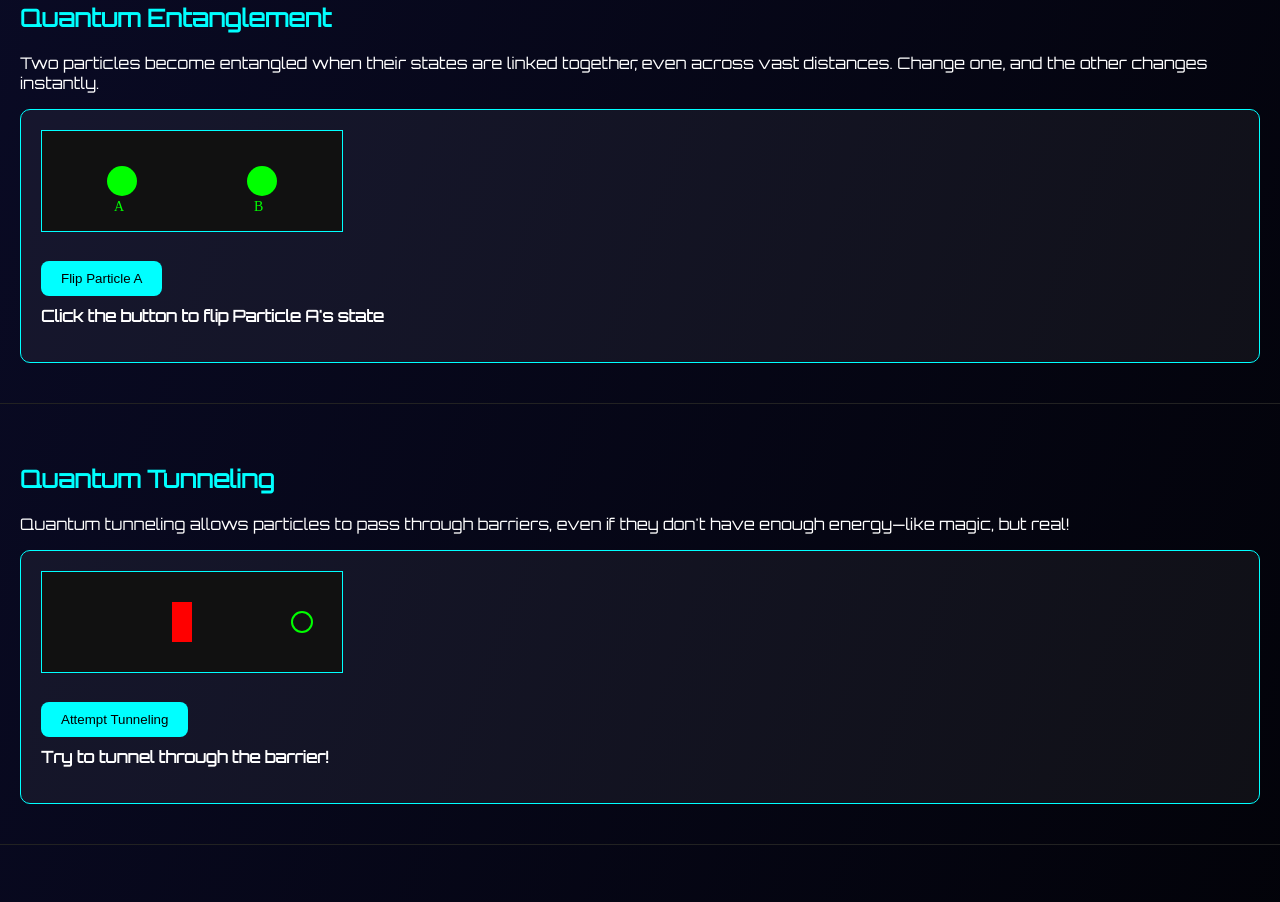
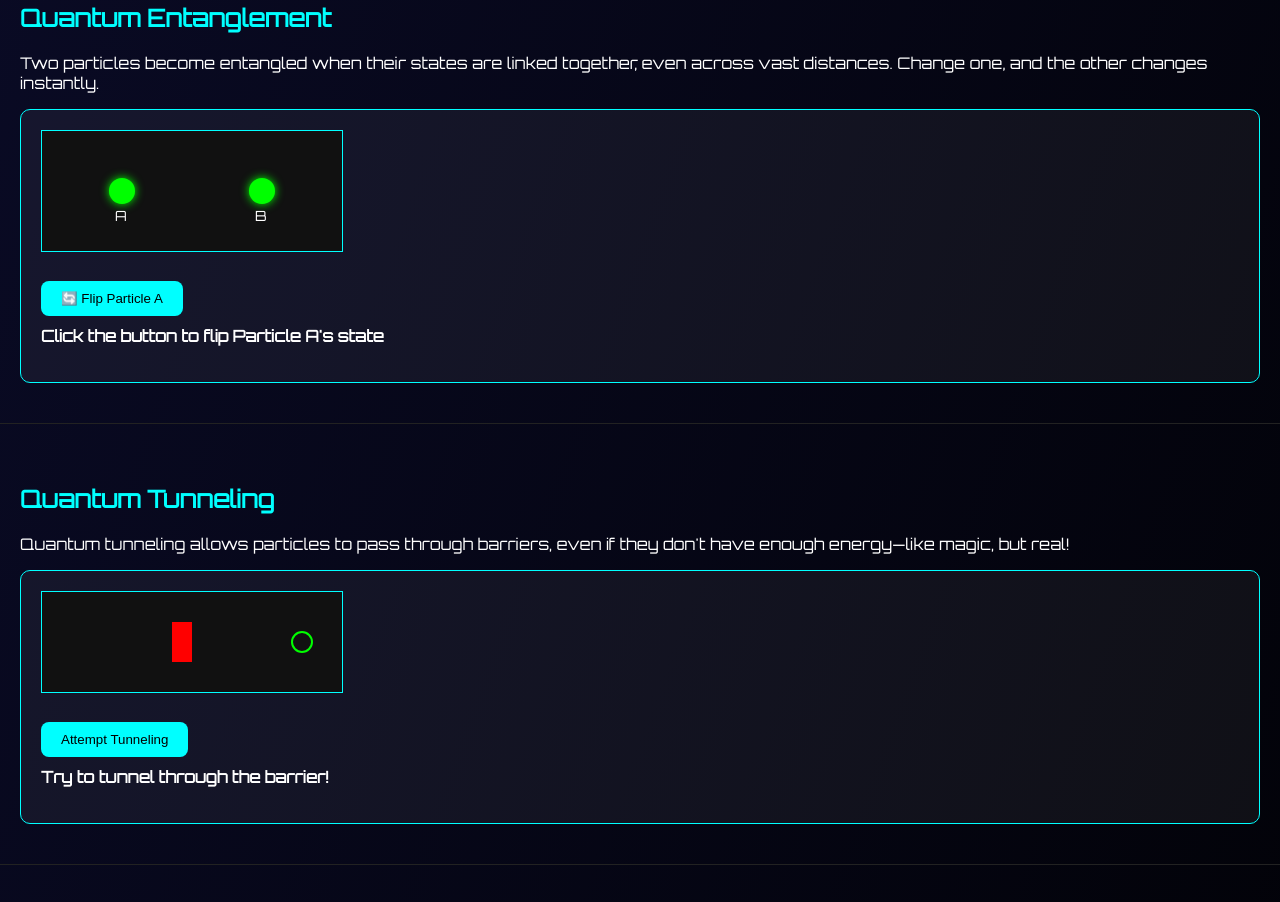
Before and after one commit to Salwa-xi/Test, a plain HTML site: page index.html in a window 1280 px wide. Shown: the part 1036-1938 px from the top of the page. Drawn offline with Linux system fonts and the light colour scheme.

Commit message:
Update index.html

```diff
--- a/index.html
+++ b/index.html
@@ -223,7 +223,7 @@
       } else {
         setTimeout(() => {
           document.getElementById("quizContainer").innerHTML =
-            `<h3>🎉 Quiz Complete!</h3><p>Your Score: ${score} / ${questions.length}</p>`;
+            `<h3>Quiz Complete!</h3><p>Your Score: ${score} / ${questions.length}</p>`;
         }, 1200);
       }
     }
@@ -285,13 +285,14 @@
   </script>
 
 
+
 <section class="section">
-    <h2> Quantum Entanglement</h2>
+  <h2>Quantum Entanglement</h2>
   <p>Two particles become entangled when their states are linked together, even across vast distances. Change one, and the other changes instantly.</p>
   <div class="simulation-box">
-      <canvas id="entanglementCanvas" width="300" height="100" style="background:#111; border:1px solid #0ff;"></canvas>
+    <canvas id="entanglementCanvas" width="300" height="120" style="background:#111; border:1px solid #0ff;"></canvas>
     <div style="margin-top:15px;">
-        <button onclick="changeEntangledState()">Flip Particle A</button>
+      <button onclick="changeEntangledState()">🔄 Flip Particle A</button>
     </div>
     <p id="entanglementResult" style="margin-top:10px; font-weight:bold;">Click the button to flip Particle A's state</p>
   </div>
@@ -301,34 +302,64 @@
   const entCanvas = document.getElementById('entanglementCanvas');
   const entCtx = entCanvas.getContext('2d');
   let entangledState = true;
+  let flipEffect = false;
+  let pulse = 0;
 
   function drawEntangledParticles() {
     entCtx.clearRect(0, 0, entCanvas.width, entCanvas.height);
+
+    const centerY = entCanvas.height / 2;
+    const stateColor = entangledState ? "#0f0" : "#f00";
+    const twinColor = entangledState ? "#0f0" : "#f00";
+    const pulseSize = 15 + Math.sin(pulse) * 2;
+
     // Particle A
     entCtx.beginPath();
-      entCtx.arc(80, entCanvas.height / 2, 15, 0, 2 * Math.PI);
-      entCtx.fillStyle = entangledState ? "#0f0" : "#f00";
+    entCtx.arc(80, centerY, pulseSize, 0, 2 * Math.PI);
+    entCtx.fillStyle = stateColor;
+    entCtx.shadowColor = flipEffect ? "#fff" : stateColor;
+    entCtx.shadowBlur = flipEffect ? 20 : 10;
     entCtx.fill();
+    entCtx.shadowBlur = 0;
+    entCtx.fillStyle = "#fff";
     entCtx.font = "14px Orbitron";
-      entCtx.fillText("A", 72, entCanvas.height / 2 + 30);
+    entCtx.fillText("A", 73, centerY + 30);
 
-      // Particle B (instant mirror of A)
+    // Particle B
     entCtx.beginPath();
-      entCtx.arc(220, entCanvas.height / 2, 15, 0, 2 * Math.PI);
-      entCtx.fillStyle = entangledState ? "#0f0" : "#f00";
+    entCtx.arc(220, centerY, pulseSize, 0, 2 * Math.PI);
+    entCtx.fillStyle = twinColor;
+    entCtx.shadowColor = flipEffect ? "#fff" : twinColor;
+    entCtx.shadowBlur = flipEffect ? 20 : 10;
     entCtx.fill();
-      entCtx.fillText("B", 212, entCanvas.height / 2 + 30);
+    entCtx.shadowBlur = 0;
+    entCtx.fillStyle = "#fff";
+    entCtx.fillText("B", 213, centerY + 30);
+
+    pulse += 0.1;
+  }
+
+  function animateEntanglement() {
+    drawEntangledParticles();
+    requestAnimationFrame(animateEntanglement);
   }
 
   function changeEntangledState() {
     entangledState = !entangledState;
-      drawEntangledParticles();
+    flipEffect = true;
     document.getElementById("entanglementResult").innerText =
-        "You flipped Particle A. Particle B changed instantly!";
+      "Entangled state flipped. Both particles updated!";
+
+    setTimeout(() => {
+      flipEffect = false;
+    }, 300);
   }
 
-    drawEntangledParticles();
+  // Start animation loop
+  animateEntanglement();
 </script>
+
+
 
 
 
@@ -348,7 +379,6 @@
   const tunnelingCtx = tunnelingCanvas.getContext("2d");
 
   function drawBarrier() {
-    // Draw static barrier and destination
     tunnelingCtx.fillStyle = "#f00";
     tunnelingCtx.fillRect(130, 30, 20, 40);
 
```
Lines whose indentation alone changed are shown as unchanged.
